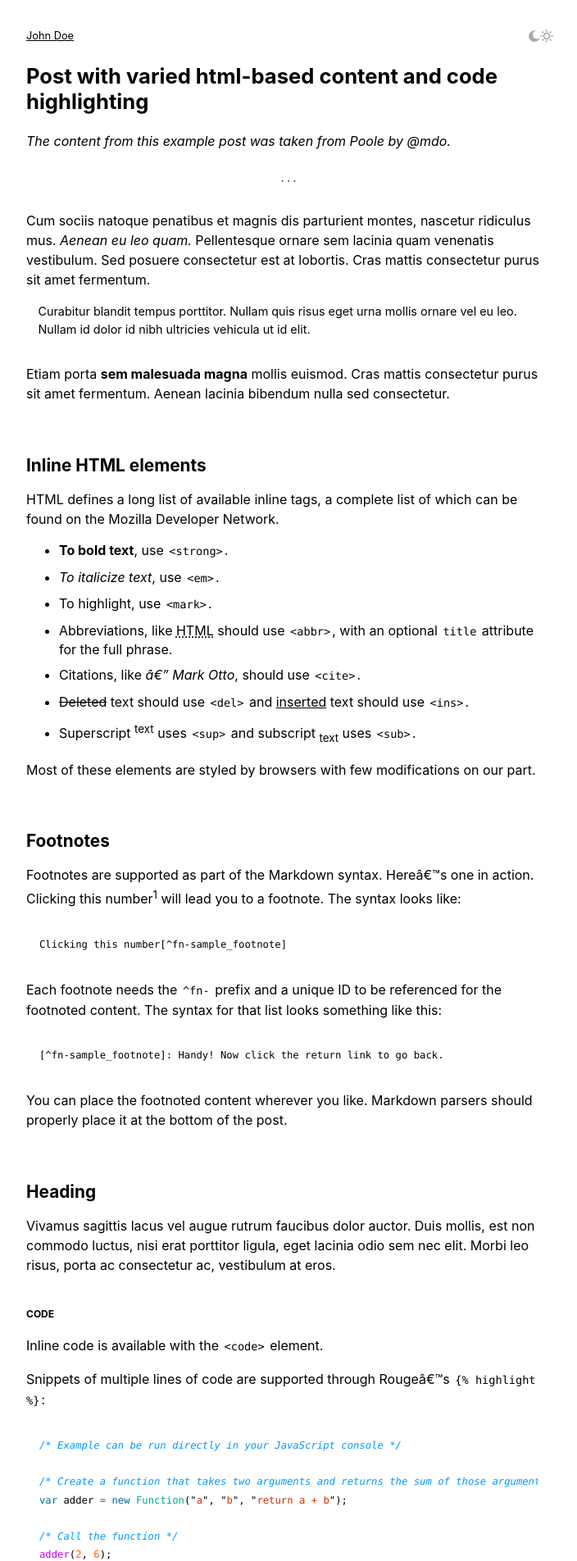
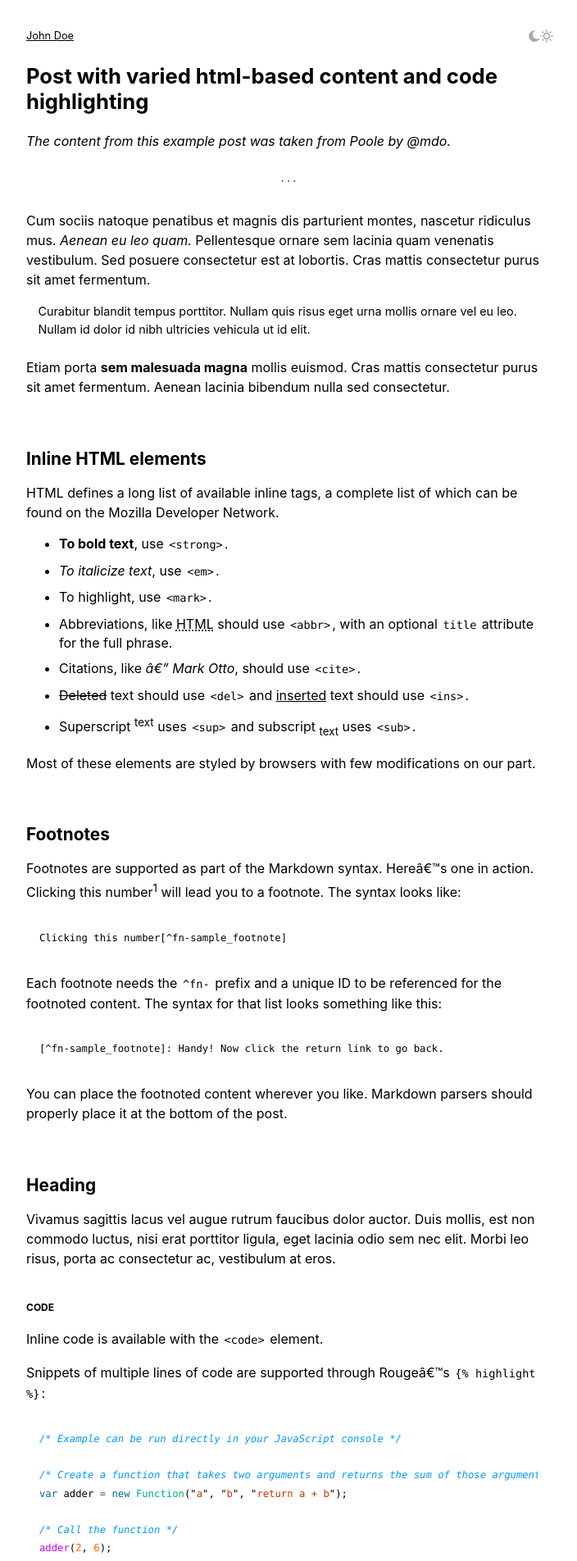
Before and after one commit to lucasrla/papicu, a Jekyll site: the page built from _posts/2021-01-02-another-example.md, in a window 1280 px wide. Shown: the top 1904 px of the page at 82% size, without its empty margins (288-992 px from the left). Built offline with Jekyll 4.4.1, drawn with Linux system fonts in a browser that asks for light colours.

Commit message:
Tweak CSS margins

```diff
--- a/assets/main.css
+++ b/assets/main.css
@@ -109,8 +109,9 @@ blockquote {
   font-size: 0.9em;
 }
 
-blockquote + * {
-  margin-top: 2em;
+blockquote + *,
+blockquote + details {
+  margin-top: 1.5em;
 }
 
 a {
@@ -383,6 +384,10 @@ canvas {
   }
 }
 
+.katex-display {
+  margin-bottom: 1.5em;
+}
+
 /* -------------- TOC / TABLE OF CONTENTS -------------- */
 
 aside.toc-sticky-sidebar header {
```
